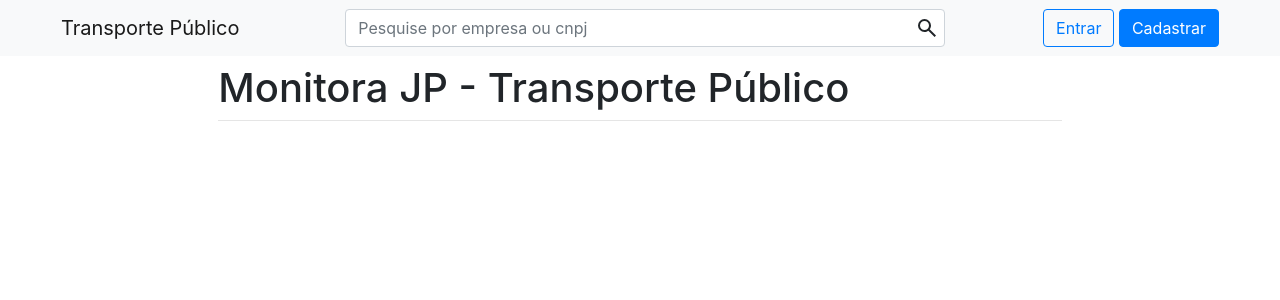
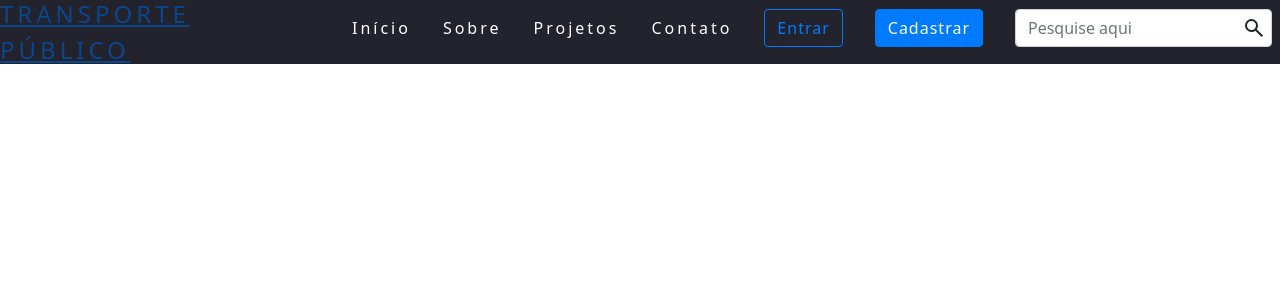
Before and after one commit to danilocb21/connectbus, a Django app: page / in a window 1280 px wide. Shown: the top 300 px of the page. Run offline with Django 4.2, Linux system fonts and the light colour scheme; some libraries are stand-ins or nearby versions.

Commit message:
Adicionado estilos e modificado a nav

```diff
--- /dev/null
+++ b/transporte/app/static/app/style.css
@@ -0,0 +1,121 @@
+* {
+  margin: 0;
+  padding: 0;
+}
+
+a {
+  color: #fff;
+  text-decoration: none;
+  transition: 0.3s;
+}
+
+a:hover {
+  opacity: 0.7;
+}
+
+.logo {
+  font-size: 24px;
+  text-transform: uppercase;
+  letter-spacing: 4px;
+}
+
+nav {
+  display: flex;
+  justify-content: space-around;
+  align-items: center;
+  font-family: system-ui, -apple-system, Helvetica, Arial, sans-serif;
+  background: #23232e;
+  height: 8vh;
+}
+
+main {
+  background: url("bg.jpg") no-repeat center center;
+  background-size: cover;
+  height: 92vh;
+}
+
+.nav-list {
+  list-style: none;
+  display: flex;
+  align-items: center;
+  margin-top: 1vh;
+}
+
+.nav-list li {
+  letter-spacing: 3px;
+  margin-left: 32px;
+}
+
+.mobile-menu {
+  display: none;
+  cursor: pointer;
+}
+
+.btn {
+  letter-spacing: 1px;
+}
+
+.btn:hover {
+  opacity: 1;
+}
+
+.mobile-menu div {
+  width: 32px;
+  height: 2px;
+  background: #fff;
+  margin: 8px;
+  transition: 0.3s;
+}
+
+@media (max-width: 999px) {
+  body {
+    overflow-x: hidden;
+  }
+  .nav-list {
+    position: absolute;
+    top: 8vh;
+    right: 0;
+    width: 50vw;
+    height: 92vh;
+    background: #23232e;
+    flex-direction: column;
+    align-items: center;
+    justify-content: space-around;
+    transform: translateX(100%);
+    transition: transform 0.3s ease-in;
+  }
+  .nav-list li {
+    margin-left: 0;
+    opacity: 0;
+  }
+  .mobile-menu {
+    display: block;
+  }
+}
+
+.nav-list.active {
+  transform: translateX(0);
+}
+
+@keyframes navLinkFade {
+  from {
+    opacity: 0;
+    transform: translateX(50px);
+  }
+  to {
+    opacity: 1;
+    transform: translateX(0);
+  }
+}
+
+.mobile-menu.active .line1 {
+  transform: rotate(-45deg) translate(-8px, 8px);
+}
+
+.mobile-menu.active .line2 {
+  opacity: 0;
+}
+
+.mobile-menu.active .line3 {
+  transform: rotate(45deg) translate(-5px, -7px);
+}
--- a/transporte/app/templates/base.html
+++ b/transporte/app/templates/base.html
@@ -1,5 +1,5 @@
 <!DOCTYPE html>
-<html lang="en">
+<html lang="pt-br">
 <head>
 
     <style type="text/css">
@@ -11,39 +11,56 @@
     <meta charset="utf-8">
     <meta name="viewport" content="width=device-width, initial-scale=1, shrink-to-fit=no">
     <link rel="stylesheet" href="https://cdn.jsdelivr.net/npm/bootstrap@4.3.1/dist/css/bootstrap.min.css" integrity="sha384-ggOyR0iXCbMQv3Xipma34MD+dH/1fQ784/j6cY/iJTQUOhcWr7x9JvoRxT2MZw1T" crossorigin="anonymous">
-    {% block linkcss %}{% endblock %}
+
+    {% load static %}
+    <link rel="stylesheet" href="{% static "app/style.css" %}">
     <title>{% block title %}Monitora-JP | Trasnporte Público{% endblock %}</title>
 </head>
 <body>
-    <nav class="navbar navbar-light bg-light justify-content-around flex-row">
-        <a class="navbar-brand" href="/">Transporte Público</a>
-        <form class="form-inline my-2 my-lg-0">
-            <input class="form-control mr-sm-2" type="search" placeholder="Pesquise por empresa ou cnpj" aria-label="Search" style="width: 600px;">
-            <svg xmlns="http://www.w3.org/2000/svg" width="24" height="24" viewBox="0 0 24 24" style="margin-left: -38px;"><path fill="currentColor" d="m19.6 21l-6.3-6.3q-.75.6-1.725.95T9.5 16q-2.725 0-4.612-1.888T3 9.5q0-2.725 1.888-4.612T9.5 3q2.725 0 4.612 1.888T16 9.5q0 1.1-.35 2.075T14.7 13.3l6.3 6.3l-1.4 1.4ZM9.5 14q1.875 0 3.188-1.313T14 9.5q0-1.875-1.313-3.188T9.5 5Q7.625 5 6.312 6.313T5 9.5q0 1.875 1.313 3.188T9.5 14Z"/></svg>
-        </form>
-        {% if user.is_authenticated %}
-        <a href="/logout/" class="btn btn-outline-primary" role="button">Logout</a>
-        {% else %}
-        <div>
-            <a href="/login/" class="btn btn-outline-primary" role="button">Entrar</a>
-            <a href="/register/" class="btn btn-primary" role="button">Cadastrar</a>
-        </div>
-        {% endif %}
-    </nav>
+    <header>
+        <nav>
+            <a class="logo" href="/">Transporte Público</a>
+            <div class="mobile-menu">
+                <div class="line1"></div>
+                <div class="line2"></div>
+                <div class="line3"></div>
+              </div>
+            <ul class="nav-list">
+                <li><a href="/">Início</a></li>
+                <li><a href="#">Sobre</a></li>
+                <li><a href="#">Projetos</a></li>
+                <li><a href="#">Contato</a></li>
+                {% if user.is_authenticated %}
+                <li><a href="/logout/" class="btn btn-outline-primary" role="button">Logout</a></li>
+                {% else %}
+                <li><a href="/login/" class="btn btn-outline-primary" role="button">Entrar</a></li>
+                <li><a href="/register/" class="btn btn-primary" role="button">Cadastrar</a></li>
+                {% endif %}
+                <li><form class="form-inline my-2 my-lg-0">
+                    <input class="form-control mr-sm-2" type="search" placeholder="Pesquise aqui" aria-label="Search">
+                    <svg xmlns="http://www.w3.org/2000/svg" width="24" height="24" viewBox="0 0 24 24" style="margin-left: -38px;"><path fill="currentColor" d="m19.6 21l-6.3-6.3q-.75.6-1.725.95T9.5 16q-2.725 0-4.612-1.888T3 9.5q0-2.725 1.888-4.612T9.5 3q2.725 0 4.612 1.888T16 9.5q0 1.1-.35 2.075T14.7 13.3l6.3 6.3l-1.4 1.4ZM9.5 14q1.875 0 3.188-1.313T14 9.5q0-1.875-1.313-3.188T9.5 5Q7.625 5 6.312 6.313T5 9.5q0 1.875 1.313 3.188T9.5 14Z"/></svg>
+                </form></li>
+            </ul>
+        </nav>
+    </header>
     <div id="content", name="content", class="main">
         <div class="row justify-content-center">
             <div class="col-8">
-                <h1 class="mt-2">Monitora JP - Transporte Público</h1>
-                <hr class="mt-0 mb-4">
                 {% block content %}
                 {% endblock %}
             </div>
         </div>
     </div>
 
+    {% comment %} Scripts Jquery / Bootstrap {% endcomment %}
     <script src="https://code.jquery.com/jquery-3.3.1.slim.min.js" integrity="sha384-q8i/X+965DzO0rT7abK41JStQIAqVgRVzpbzo5smXKp4YfRvH+8abtTE1Pi6jizo" crossorigin="anonymous"></script>
     <script src="https://cdn.jsdelivr.net/npm/popper.js@1.14.7/dist/umd/popper.min.js" integrity="sha384-UO2eT0CpHqdSJQ6hJty5KVphtPhzWj9WO1clHTMGa3JDZwrnQq4sF86dIHNDz0W1" crossorigin="anonymous"></script>
     <script src="https://cdn.jsdelivr.net/npm/bootstrap@4.3.1/dist/js/bootstrap.min.js" integrity="sha384-JjSmVgyd0p3pXB1rRibZUAYoIIy6OrQ6VrjIEaFf/nJGzIxFDsf4x0xIM+B07jRM" crossorigin="anonymous"></script>
+
+    {% comment %} Icons {% endcomment %}
     <script src="https://code.iconify.design/iconify-icon/1.0.7/iconify-icon.min.js"></script>
+
+    {% comment %} Mobile Navbar script {% endcomment %}
+    <script src="{% static "app/mobile-navbar.js" %}"></script>
 </body>
 </html>
```
Also changed, not shown: transporte/app/static/app/mobile-navbar.js (added, +44 -0 lines).
